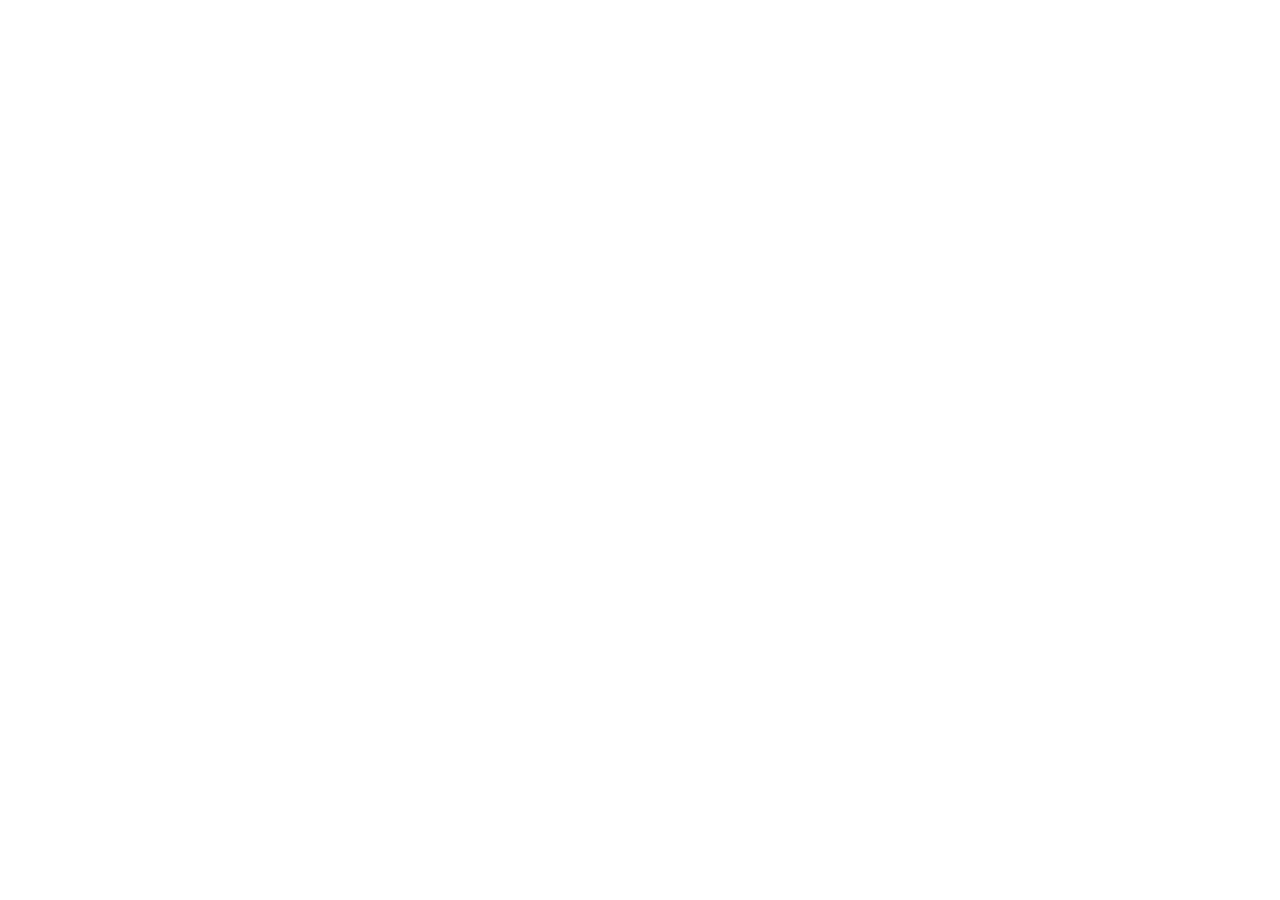
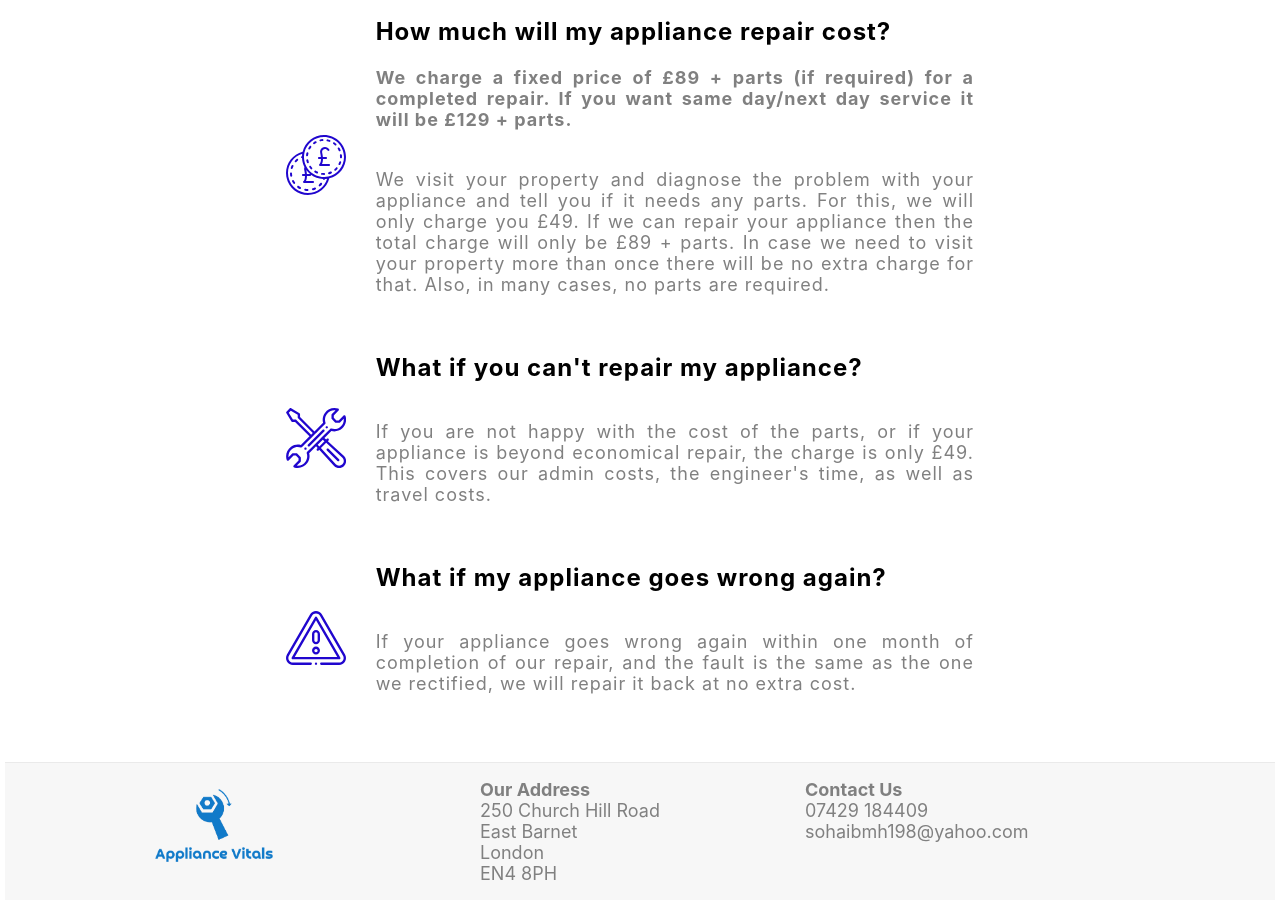
Before and after one commit to sohaibmh/appliance-vitals, a Next.js app: page / in a window 1280 px wide. Shown: the part 1600-2500 px from the top of the page. Before the commit the page ends 1543 px from the top, so only its background shows below. Built offline with nearby package versions, Linux system fonts and the light colour scheme.

Commit message:
header updated

```diff
--- a/pages/index.js
+++ b/pages/index.js
@@ -58,7 +58,7 @@
         <h2 className={styles.title2}>
           We repair all domestic electrical appliances, including washing
           machines, fridge freezers, ovens, dishwashers, cookers, and more.
-          Available within 24 hours throughout London. You can book the service
+          Available within 24 hours throughout London. You can book our service
           online, choosing your own date/time depending on your availability,
           for our engineer to visit and fix your appliance issue.
         </h2>
@@ -98,19 +98,18 @@
             </b>
             <br /> <br />
             <b>
-              We charge a fixed price of £79 + VAT + parts for a completed
-              repair (any day service). If you want same day/next day service it
-              will be £99 + VAT + parts. Reduced to £45 + VAT if Beyond
-              Economical Repair.
+              We charge a fixed price of £89 + parts (if required) for a
+              completed repair. If you want same day/next day service it will be
+              £129 + parts.
             </b>
             <br /> <br />
             <p>
               We visit your property and diagnose the problem with your
               appliance and tell you if it needs any parts. For this, we will
-              only charge you £45 + VAT. If we can repair your appliance then
-              the total charge will only be £79 + VAT + parts. In case we need
-              to visit your property more than once there will be no extra
-              charge for that. Also, in many cases, no parts are required.
+              only charge you £49. If we can repair your appliance then the
+              total charge will only be £89 + parts. In case we need to visit
+              your property more than once there will be no extra charge for
+              that. Also, in many cases, no parts are required.
             </p>
           </div>
           {repairTools}
@@ -121,8 +120,8 @@
             <br /> <br />
             <p>
               If you are not happy with the cost of the parts, or if your
-              appliance is Beyond Economical Repair, the charge is only £45 +
-              VAT. This covers our admin costs, the engineer's time, as well as
+              appliance is beyond economical repair, the charge is only £49.
+              This covers our admin costs, the engineer&#39;s time, as well as
               travel costs.
             </p>
           </div>
@@ -133,26 +132,40 @@
             </b>
             <br /> <br />
             <p>
-              If your appliance goes wrong again within 28 days of completion of
-              our repair, and the fault is the same as the one we rectified, we
-              will repair it back at no extra cost.
+              If your appliance goes wrong again within one month of completion
+              of our repair, and the fault is the same as the one we rectified,
+              we will repair it back at no extra cost.
             </p>
           </div>
         </div>
       </main>
 
-      {/* <footer className={styles.footer}>
-        <a
-          href="https://vercel.com?utm_source=create-next-app&utm_medium=default-template&utm_campaign=create-next-app"
-          target="_blank"
-          rel="noopener noreferrer"
-        >
-          Powered by{" "}
-          <span className={styles.logo}>
-            <Image src="/vercel.svg" alt="Vercel Logo" width={72} height={16} />
-          </span>
-        </a>
-      </footer> */}
+      <footer className={styles.footer}>
+        <div className={styles.footerLogo}>
+          <Image
+            src="/logo-transparent-168-min.png"
+            alt="Appliance Vitals Logo"
+            width={118.08}
+            height={73.12}
+            quality="100"
+          />
+        </div>
+        <div>
+          <b>Our Address</b>
+          <br />
+          250 Church Hill Road <br />
+          East Barnet <br />
+          London <br />
+          EN4 8PH
+          <br />
+        </div>
+        <div>
+          <b>Contact Us</b>
+          <br />
+          07429 184409 <br />
+          sohaibmh198@yahoo.com
+        </div>
+      </footer>
     </div>
   );
 }
--- a/styles/Home.module.css
+++ b/styles/Home.module.css
@@ -44,7 +44,7 @@
   justify-content: center;
   align-items: center;
   font-size: 2rem;
-  background-color: rgba(113, 187, 183, 0.541);
+  background-color: rgba(113, 187, 183, 0.11);
 }
 
 .header a {
@@ -52,6 +52,10 @@
   justify-content: center;
   align-items: center;
   flex-grow: 1;
+}
+
+.logo {
+  padding-top: 5px;
 }
 
 .title2 {
@@ -63,10 +67,11 @@
   font-family: -apple-system, BlinkMacSystemFont, "Segoe UI", "Roboto",
     "Oxygen-Sans", "Ubuntu", "Cantarell", "Helvetica Neue", sans-serif;
   font-weight: 400;
+  padding-bottom: 30px;
 }
 
 .services {
-  width: 100rem;
+  width: 60vw;
   /* border: solid 1px rgb(17, 122, 201); */
   background-color: #21283615;
   display: flex;
@@ -96,10 +101,11 @@
   grid-template-columns: 1fr 5fr;
   grid-template-rows: auto auto auto;
   place-items: center;
-  font-family: "Fira Sans", sans-serif;
   padding-right: 50px;
   text-align: justify;
   margin-top: 50px;
+  width: 60vw;
+  font-size: 18px;
 }
 
 .faqsSvgIcon {
@@ -112,13 +118,39 @@
   justify-self: start;
   color: gray;
   letter-spacing: 1px;
-
   margin-top: 40px;
 }
 
-@media (max-width: 480px) {
+.footer {
+  width: 100%;
+  border-top: 1px solid #eaeaea;
+  display: flex;
+  justify-content: center;
+  margin-top: 50px;
+  display: grid;
+  grid-template-columns: 1fr 1fr 1fr;
+  background-color: #f7f7f7;
+  gap: 5px;
+  padding: 16px 150px;
+  font-size: 18px;
+  color: gray;
+}
+
+.footerLogo {
+  padding-top: 10px;
+}
+
+@media (max-width: 600px) {
   .title {
     font-size: 9vw;
     padding: 2rem 1rem 0;
   }
+
+  .services {
+    width: 90vw;
+  }
+
+  .faqs {
+    width: 90vw;
+  }
 }
--- a/styles/MainPage.module.css
+++ b/styles/MainPage.module.css
@@ -36,13 +36,6 @@
   transition: all 1s;
   transform-origin: 50% 50%;
   cursor: pointer;
-}
-
-#calendarSvg,
-#clockSvg,
-#approvalSvg,
-.faqsSvgIcon {
-  cursor: none;
 }
 
 #fridgeRepair:hover,
```
